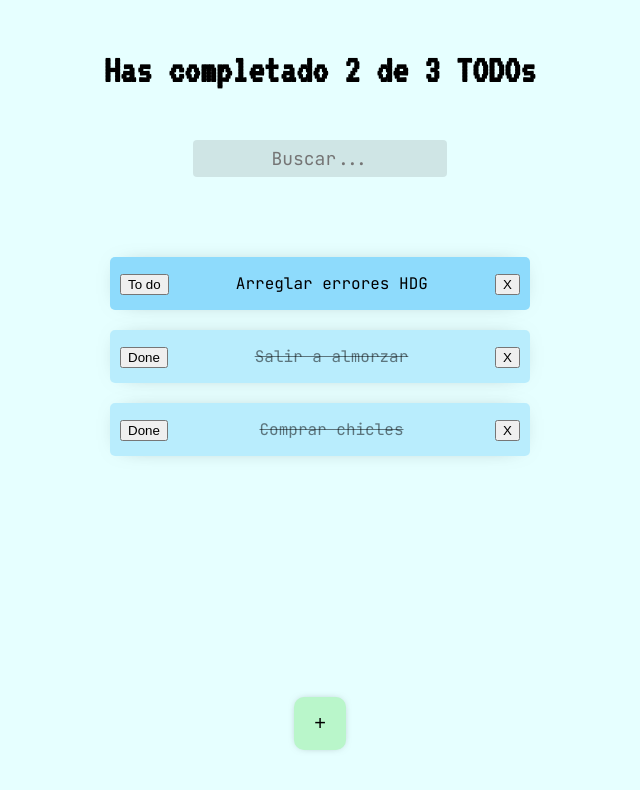
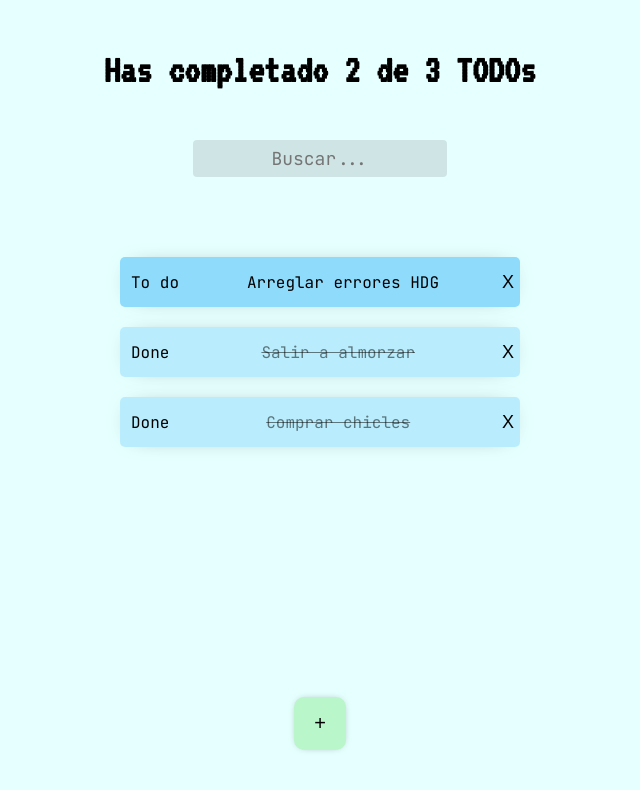
Before and after one commit to lucaspintos909/react-todo-app, a React (Create React App) app: page / in a window 1280 px wide. Shown: the top 790 px of the page, without its empty margins (320-960 px from the left). Built offline with nearby package versions, Linux system fonts and the light colour scheme.

Commit message:
styles: Dando estilos a los todos

```diff
--- a/src/components/TodoItem/TodoItem.css
+++ b/src/components/TodoItem/TodoItem.css
@@ -6,8 +6,8 @@
   font-size: 1.6rem;
 
   width: 80%;
+  height: 5rem;
   margin: 0 auto 2rem;
-  padding: 0 1rem;
 
   background-color: rgb(142, 219, 252);
   border-radius: 0.5rem;
@@ -21,7 +21,9 @@
   color: rgba(0, 0, 0, 0.5);
   background-color: rgba(142, 219, 252, 0.5);
 }
-
+.todo_item__text{
+  margin: 0;
+}
 .todo_item_completed .todo_item__text {
   text-decoration: line-through;
 }
@@ -30,7 +32,49 @@
   margin-bottom: 0;
 }
 
-.todo_item__btn {
+.todo_item__icon{
+  padding: 0 .5rem;
+  border-radius: 0.5rem 0 0 0.5rem;
+}
+.todo_item__delete{
+  border-radius: 0 0.5rem 0.5rem 0;
+}
+
+.todo_item__icon_button{
+  font-family: "JetBrains Mono";
+  font-size: 1.6rem !important;
+}
+
+.todo_item__delete,
+.todo_item__icon {
+  display: flex;
+  flex-direction: column;
+  justify-content: center;
+  height: 100%;
+  transition: all .1s ease-in;
+}
+
+.todo_item__delete_button,
+.todo_item__icon_button{
   font-size: 1.8rem;
-  font-weight: bold;
+  background-color: transparent;
+  border: 0;
 }
+
+.todo_item__delete:hover{
+  background-color: rgb(255,138,128);
+}
+
+.todo_item__icon:hover{
+  background-color: rgb(185,246,202);
+}
+.todo_item_completed .todo_item__icon:hover{
+  background-color: rgb(142, 219, 252);
+}
+
+.todo_item__delete:hover,
+.todo_item__icon:hover,
+.todo_item__delete_button:hover,
+.todo_item__icon_button:hover{
+  cursor: pointer;
+}
```
